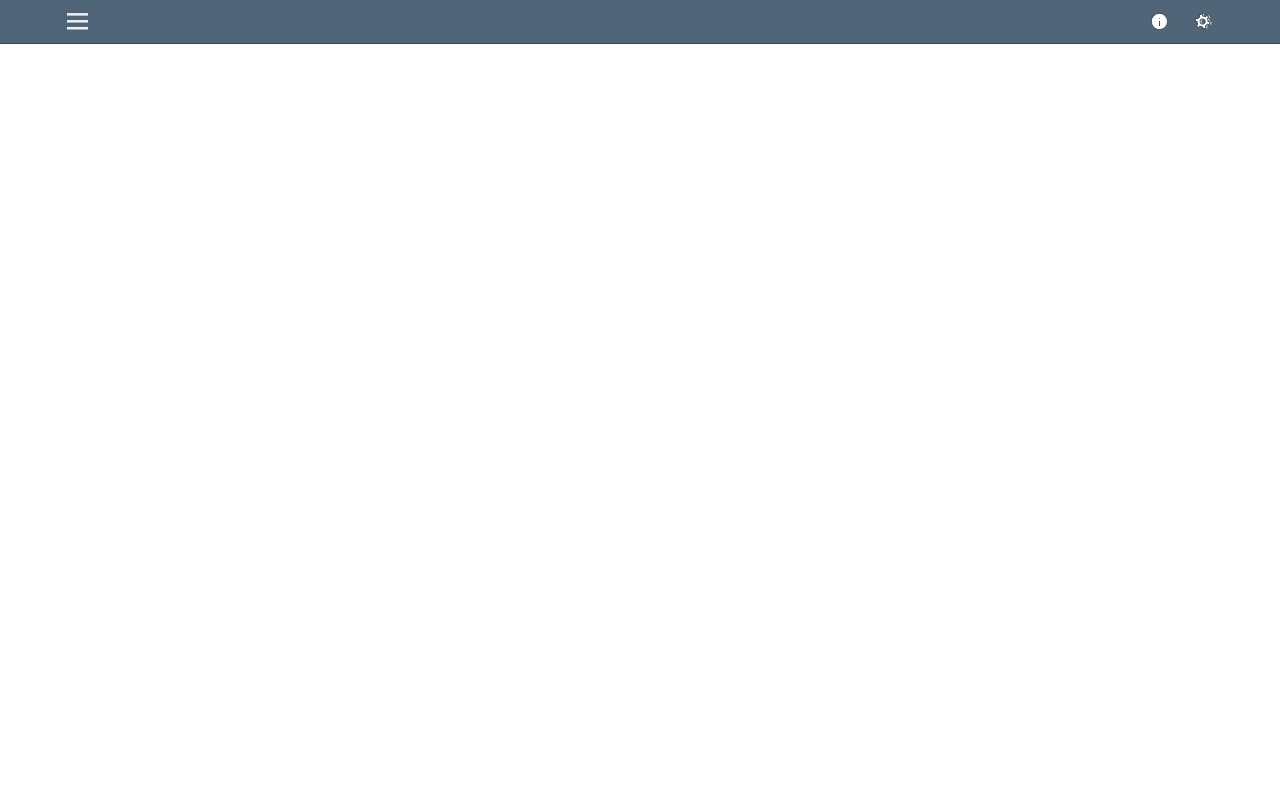
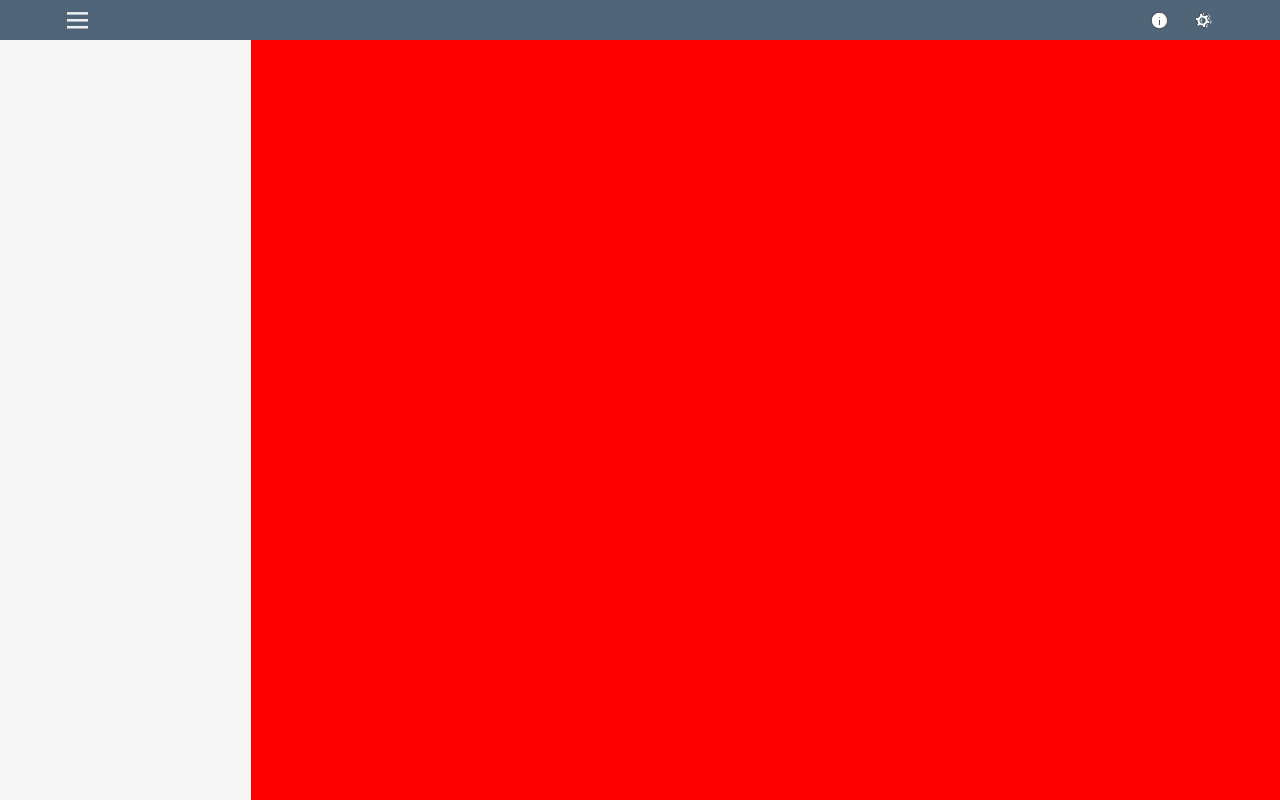
Before and after one commit to jakubwas/wTask, a React (Create React App) app in the folder client/: page / in a window 1280 px wide. Built offline with nearby package versions, Linux system fonts and the light colour scheme.

Commit message:
Create basic layout

```diff
--- a/client/src/App.js
+++ b/client/src/App.js
@@ -1,11 +1,20 @@
 import React from "react";
 
 import Navbar from "./Components/Layout/Navbar";
+import AppContainer from "./Components/Containers/AppContainer";
+import LeftSidebar from "./Components/Layout/LeftSidebar";
+
+// Only temporay
+import ContentContainer from "./Components/Containers/ContentContainer";
 
 const App = () => {
   return (
     <div>
       <Navbar />
+      <AppContainer>
+        <LeftSidebar />
+        <ContentContainer />
+      </AppContainer>
     </div>
   );
 };
--- /dev/null
+++ b/client/src/Components/Containers/AppContainer.js
@@ -0,0 +1,15 @@
+import React from "react";
+import styled from "styled-components";
+
+const Container = styled.div`
+  height: 95vh;
+  width: 100vw;
+  overflow: hidden;
+  display: flex;
+`;
+
+const AppContainer = (props) => {
+  return <Container>{props.children}</Container>;
+};
+
+export default AppContainer;
--- /dev/null
+++ b/client/src/Components/Containers/ContentContainer.js
@@ -0,0 +1,13 @@
+import React from "react";
+import styled from "styled-components";
+
+const Container = styled.div`
+  width: 100%;
+  background: red;
+`;
+
+const ContentContainer = (props) => {
+  return <Container>{props.children}</Container>;
+};
+
+export default ContentContainer;
--- /dev/null
+++ b/client/src/Components/Containers/LeftSidebarContainer.js
@@ -0,0 +1,17 @@
+import React from "react";
+import styled from "styled-components";
+
+const Container = styled.div`
+  height: 95vh;
+  width: 30rem;
+  display: flex;
+  flex-direction: column;
+  padding: 5rem 0 0 5rem;
+  background: rgba(0, 0, 0, 0.03);
+`;
+
+const LeftSidebarContainer = (props) => {
+  return <Container>{props.children}</Container>;
+};
+
+export default LeftSidebarContainer;
--- /dev/null
+++ b/client/src/Components/Layout/LeftSidebar.js
@@ -0,0 +1,10 @@
+import React from "react";
+import styled from "styled-components";
+
+import LeftSidebarContainer from "../Containers/LeftSidebarContainer";
+
+const LeftSidebar = () => {
+  return <LeftSidebarContainer></LeftSidebarContainer>;
+};
+
+export default LeftSidebar;
--- a/client/src/Components/Layout/Navbar.js
+++ b/client/src/Components/Layout/Navbar.js
@@ -7,12 +7,11 @@ import Settings from "../Buttons/SettingsButton";
 import InfoButton from "../Buttons/InfoButton";
 
 const NavigationBar = styled.div`
-  min-height: 5vh;
+  height: 5vh;
   background: #506578;
   display: flex;
   align-items: center;
   justify-content: space-between;
-  border-bottom: 1px solid rgba(0, 0, 0, 0.3);
 `;
 
 const Navbar = () => {
```
